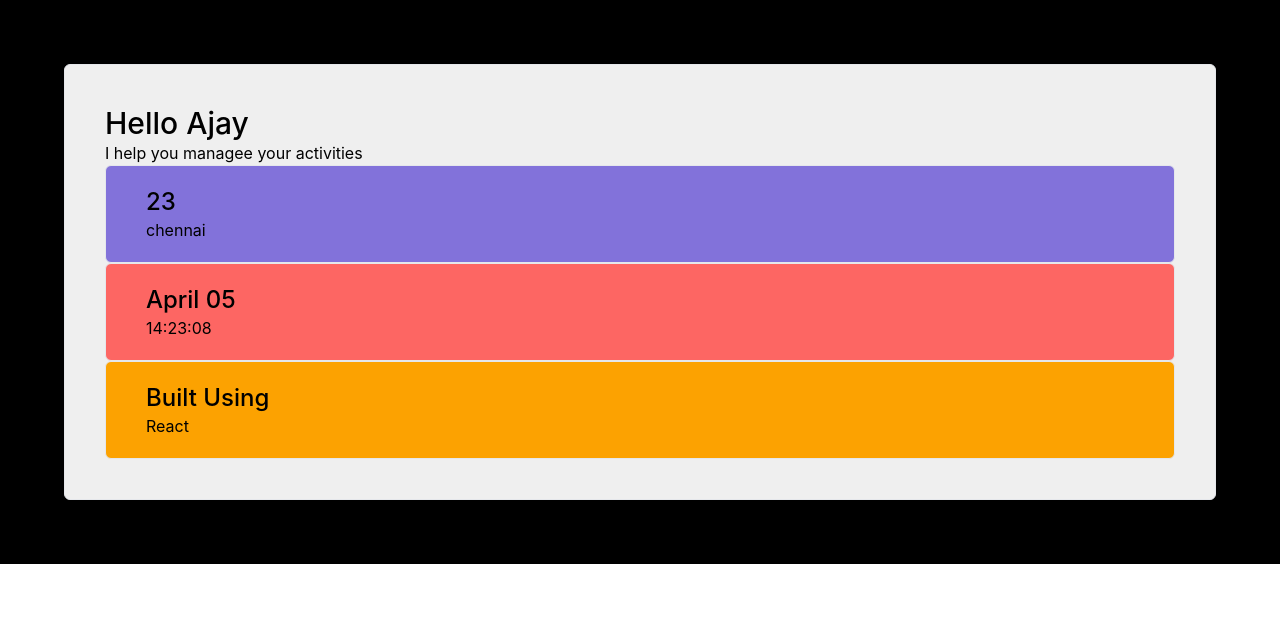
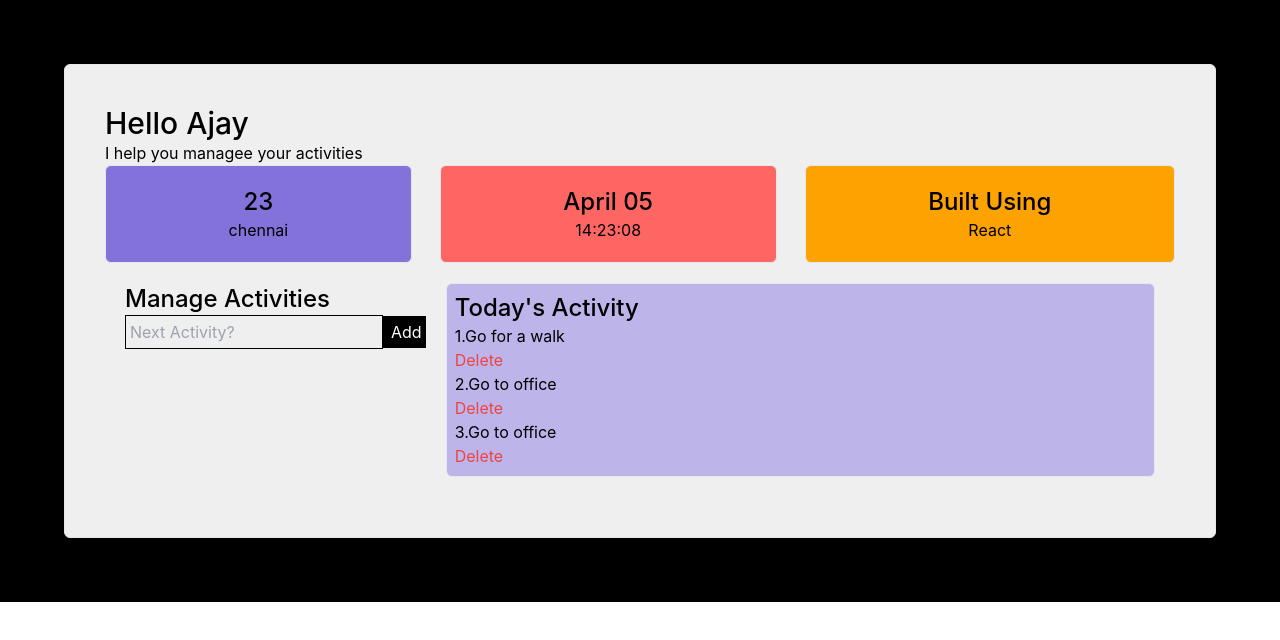
Before and after one commit to smartajay2/ACTODO, a React (Create React App) app: page / in a window 1280 px wide. Shown: the top 640 px of the page. Built offline with nearby package versions, Linux system fonts and the light colour scheme.

Commit message:
all updated components

```diff
--- a/src/App.js
+++ b/src/App.js
@@ -1,24 +1,37 @@
 import Header from "./components/Header";
+import Todocontainer from "./components/TodoContainer";
+import Card from "./components/card";
 function App() {
   return (
     <div className='bg-black p-16'>
       <div className="bg-[#EFEFEF] p-10 border rounded-md" >
+        {/* Header */}
         <Header />
-        <div style={{ backgroundColor: "#8272DA" }} className="px-10 py-5 border rounded-md">
-          <h1 className="font-medium text-2xl">23</h1>
-          <p>chennai</p>
+       {/* card */}
+        <div className="flex justify-between gap-7 flex-wrap">
+          <Card bgcolor={"#8272DA"} title={"23"} subtitle={"chennai"} />
+          <Card bgcolor={"#FD6663"} title={"April 05"} subtitle={"14:23:08"} />
+          <Card bgcolor={"#FCA201"} title={"Built Using"} subtitle={"React"} />
+
+
         </div>
-        <div style={{ backgroundColor: "#FD6663" }} className="px-10 py-5 border rounded-md">
-          <h1 className="font-medium text-2xl">April 05</h1>
-          <p>14:23:08</p>
-        </div>
-        <div style={{ backgroundColor: "#FCA201" }} className="px-10 py-5 border rounded-md">
-          <h1 className="font-medium text-2xl">Built Using</h1>
-          <p>React</p>
-        </div>
+        {/* Todo container */}
+        <Todocontainer />
       </div>
     </div>
   );
 }
 
 export default App;
+
+
+{/* <div style={{ backgroundColor: "#FD6663" }} className="px-10 py-5 border rounded-md text-center flex-grow">
+            <h1 className="font-medium text-2xl">April 05</h1>
+            <p>14:23:08</p>
+          </div>
+
+          this things svoided by props
+          <div style={{ backgroundColor: "#FCA201" }} className="px-10 py-5 border rounded-md text-center flex-grow">
+            <h1 className="font-medium text-2xl">Built Using</h1>
+            <p>React</p>
+          </div> */}
--- /dev/null
+++ b/src/components/AddTodoForm.jsx
@@ -0,0 +1,12 @@
+function Addtodoform()
+{
+return(
+  <div>
+  <h1 className="text-2xl font-medium">Manage Activities</h1>
+  <input type="text" className="border border-black p-1  bg-transparent" placeholder="Next Activity?"></input>
+  <butoon className="bg-black text-white p-1 border-s-4 border-black border-t-3 border-y-2 text-center ">Add</butoon>
+</div>
+)
+}
+
+export default Addtodoform
--- /dev/null
+++ b/src/components/TodoContainer.jsx
@@ -0,0 +1,18 @@
+import Addtodoform from "./AddTodoForm"
+import Todolist from "./Todolist"
+
+function Todocontainer() {
+  return (
+    <div>
+
+      <div className="flex gap-5 m-5 flex-wrap">
+        {/* <div className="flex flex-col gap-3"> */}
+        <Addtodoform />
+        <Todolist />
+      </div>
+
+    </div>
+  )
+}
+
+export default Todocontainer
--- /dev/null
+++ b/src/components/Todoitem.jsx
@@ -0,0 +1,30 @@
+function Todoitem(props) {
+  const Activityarr = props.activityarr
+  const setactivity = props.setactivity
+
+     function Handledelete(deleteid) {
+       var temp = Activityarr.filter(function (item) {
+        if (item.id === deleteid)
+        {
+         return false
+        }
+
+         else {
+         return true
+        }
+
+    })
+    setactivity(temp)
+  }
+
+
+  return (
+      <div>
+        <p>{props.index + 1}.{props.activity}</p>
+        <button className="text-red-500" onClick={() => Handledelete(props.id)}>Delete</button>
+      </div>
+
+    )
+  }
+
+  export default Todoitem
--- /dev/null
+++ b/src/components/Todolist.jsx
@@ -0,0 +1,27 @@
+import { useState } from "react"
+import Todoitem from "./Todoitem"
+
+export default function Todolist() {
+  const [Activityarr, setactivity] = useState([
+    { id: 1, activity: "Go for a walk" }
+    , { id: 1, activity: "Go to office" }
+    , { id: 1, activity: "Go to office" }
+
+  ])
+
+  return (
+    <div className="bg-[#BDB4EA] border rounded-md p-2 flex-grow">
+      <h1 className="text-2xl font-medium">Today's Activity</h1>
+      {/* <p>{activityarr[0].activity}</p>
+          <p>{activityarr[1].activity}</p> */}
+
+      {
+        Activityarr.map(function (item, index) {
+          return <Todoitem id={item.id} activity={item.activity}
+            index={index} Activityarr={Activityarr} setactivity={setactivity} />
+        })
+      }
+
+    </div>
+  )
+}
--- /dev/null
+++ b/src/components/card.jsx
@@ -0,0 +1,9 @@
+export default function Card(props)
+{
+  return(
+    <div style={{ backgroundColor:props.bgcolor }} className="px-10 py-5 border rounded-md text-center flex-grow">
+    <h1 className="font-medium text-2xl">{props.title}</h1>
+    <p>{props.subtitle}</p>
+  </div>
+  )
+}
```
